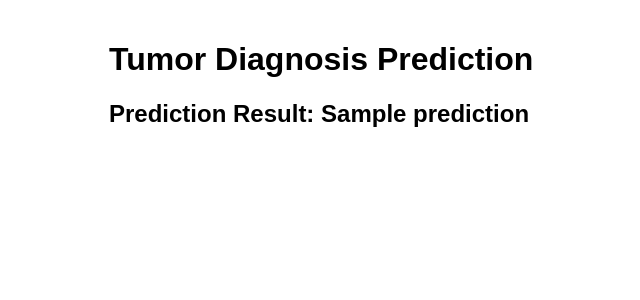
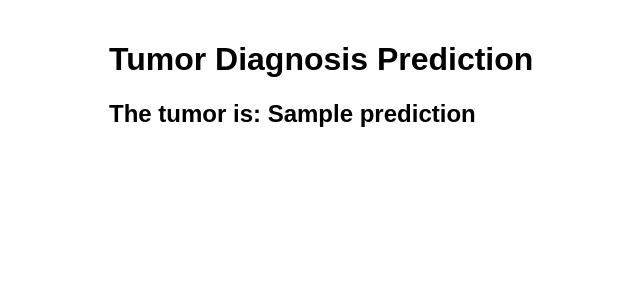
Before and after one commit to annabellejkanch/BreastCancerTumorPrediction, a Flask app: template templates/predict.html in a window 1280 px wide. Shown: the top 300 px of the page, without its empty margins (131-771 px from the left). Run offline with Flask 3, Linux system fonts and the light colour scheme; the template is opened without the code that fills it: most values are stand-ins (such as "Sample title", 1, 10 or a date in 2020); parts of the project's set-up code (start-up, migrations or seed data) failed here and were passed over.

Commit message:
Update predict.html

```diff
--- a/templates/predict.html
+++ b/templates/predict.html
@@ -65,6 +65,10 @@
 </head>
 <body>
     <h1>Tumor Diagnosis Prediction</h1>
-    <h2>Prediction Result: {{ prediction }}</h2>
+    {% if prediction %}
+        <h2>The tumor is: {{ prediction }}</h2>
+    {% else %}
+        <h2>No prediction made yet. Please submit your data.</h2>
+    {% endif %}
 </body>
 </html>
```
